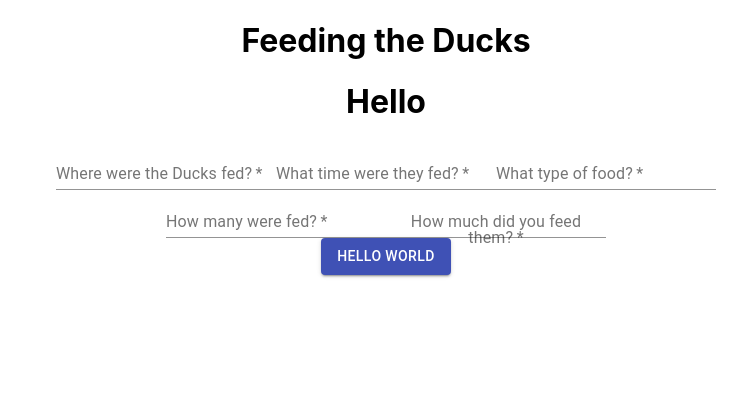
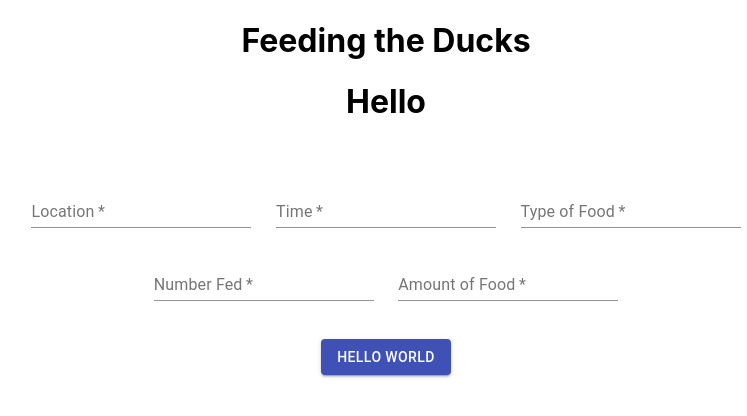
Before and after one commit to jhein1892/feedingDucks, a React (Create React App) app in the folder frontend/: page / in a window 1280 px wide. Shown: the top 416 px of the page, without its empty margins (254-1001 px from the left). Built offline with nearby package versions, Linux system fonts and the light colour scheme.

Commit message:
cleaned up the form. Included some styling

```diff
--- a/frontend/src/components/Top.js
+++ b/frontend/src/components/Top.js
@@ -1,21 +1,34 @@
 import React from 'react';
-import { Button, TextField } from '@material-ui/core'
+import { Button, makeStyles, TextField } from '@material-ui/core'
+
+
+const useStyles = makeStyles(() => ({
+  form:{
+    padding:"2%"
+  },
+  input:{
+    margin:'1%',
+  }
+}))
+
+
 
 export default function Top(props){
+  const classes = useStyles();
 
 
   return(
     <div>
       <h1>Hello</h1>
-      <form noValidate autoComplete="off">
+      <form className={classes.form} noValidate autoComplete="off">
         <div>
-          <TextField required label="Where were the Ducks fed?" placeholder="The Moon"/>
-          <TextField required label="What time were they fed?" placeholder="Noon"/>
-          <TextField required label="What type of food?" placeholder="Bread"/>
+          <TextField className={classes.input} required label="Location" placeholder="The Moon"/>
+          <TextField className={classes.input} required label="Time" placeholder="Noon"/>
+          <TextField className={classes.input} required label="Type of Food" placeholder="Bread"/>
         </div>
         <div>
-        <TextField required label="How many were fed?" placeholder="1"/>
-        <TextField required label="How much did you feed them?" placeholder="1 piece"/>
+        <TextField className={classes.input} required label="Number Fed" placeholder="1"/>
+        <TextField className={classes.input} required label="Amount of Food" placeholder="1 piece"/>
         </div>
       </form>
       <Button variant="contained" color="primary">
```
